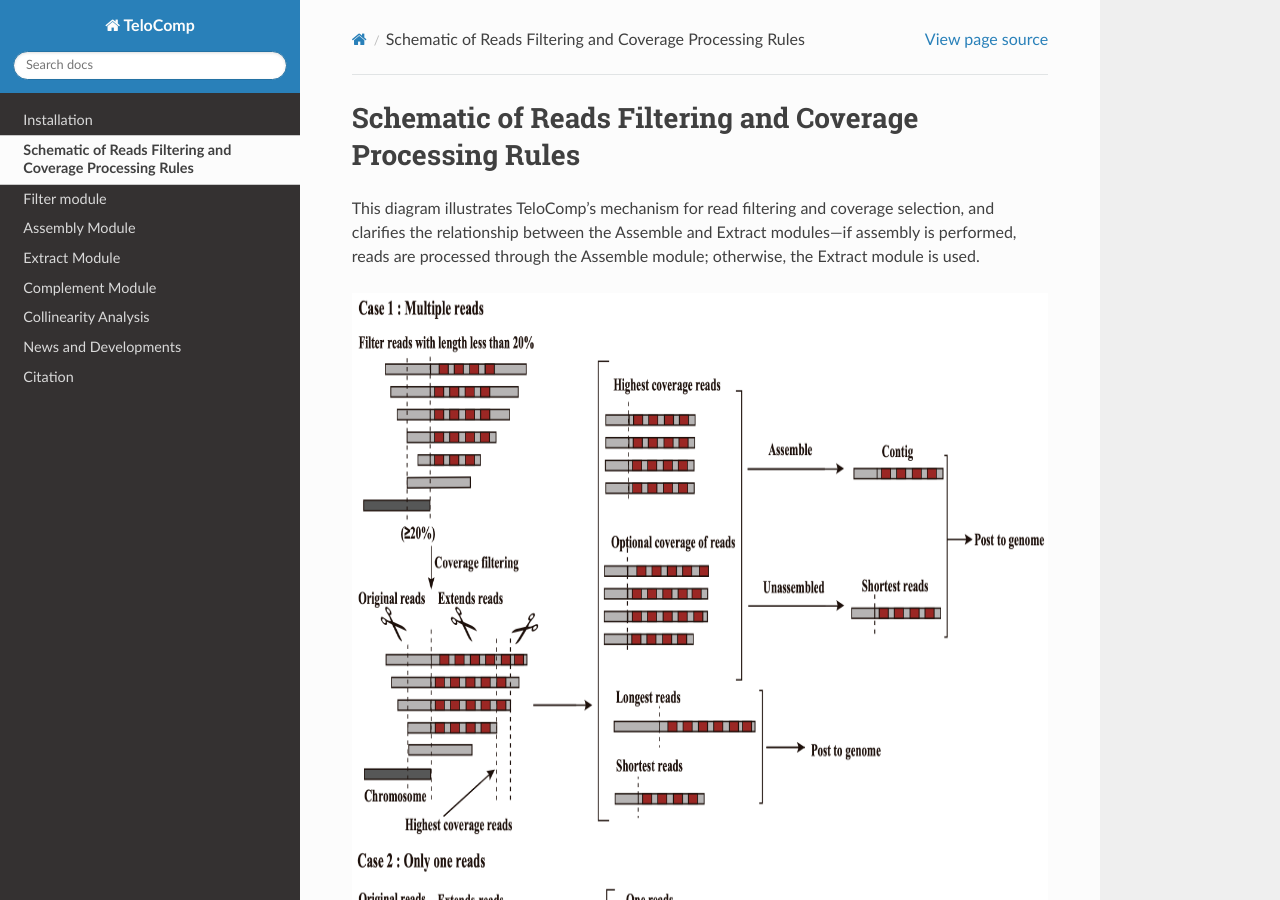
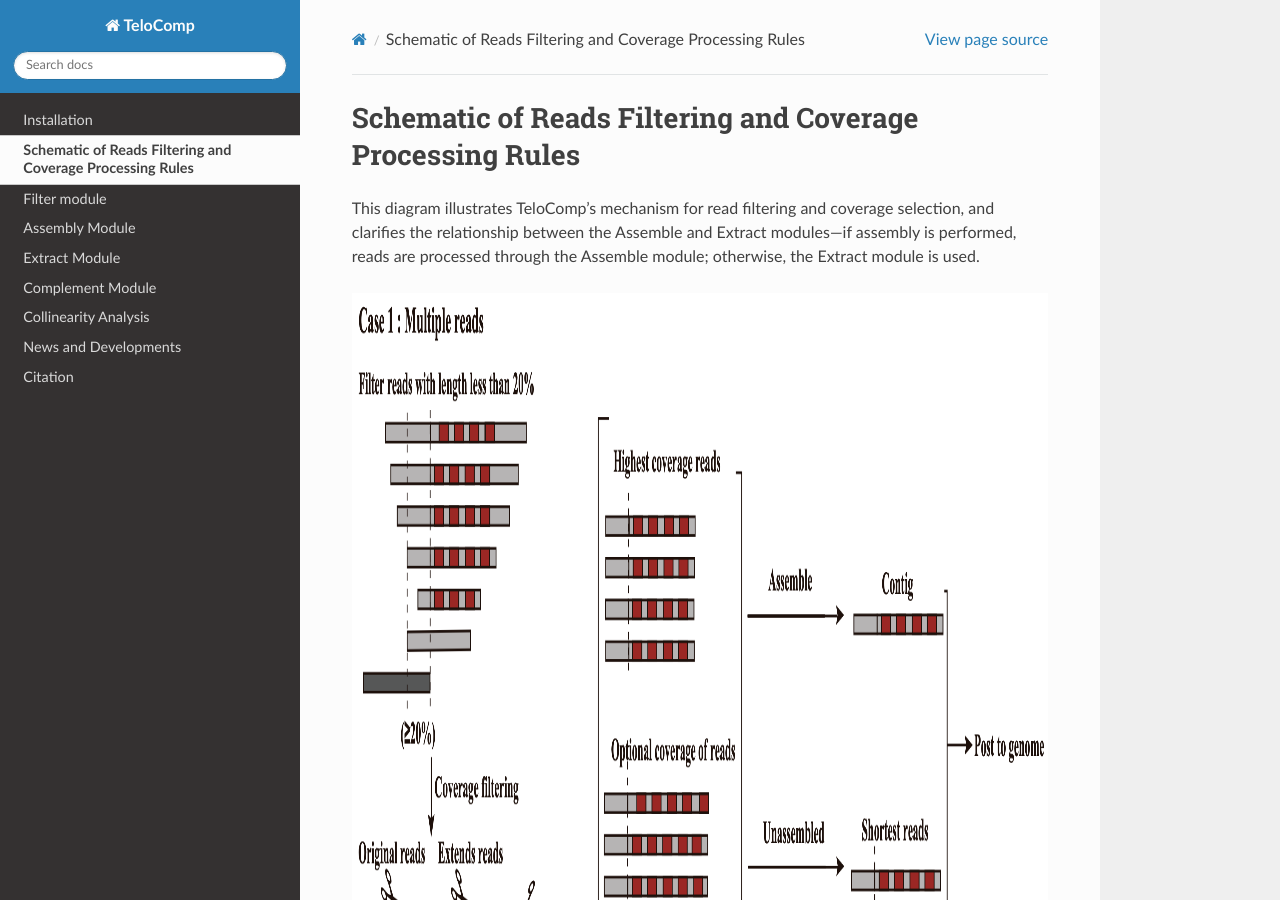
Before and after one commit to lxie-0709/TeloComp, a Sphinx documentation site: the page built from docs/content/Schematic_diagram.rst, in a window 1280 px wide and 900 px high. Built offline with Sphinx 7.4.7 and the Read the Docs theme 3.1.0, drawn with Linux system fonts in a browser that asks for light colours.

Commit message:
Update Schematic_diagram.rst

```diff
--- a/docs/content/Schematic_diagram.rst
+++ b/docs/content/Schematic_diagram.rst
@@ -4,7 +4,7 @@ Schematic of Reads Filtering and Coverage Processing Rules
 This diagram illustrates TeloComp’s mechanism for read filtering and coverage selection, and clarifies the relationship between the Assemble and Extract modules—if assembly is performed, reads are processed through the Assemble module; otherwise, the Extract module is used.
 
 .. figure:: ../images/Schematic.png
-    :scale: 48 %
+    :scale: 88 %
     :align: center
 
     Schematic diagram illustrating read sorting and coverage selection in TeloComp.
```
